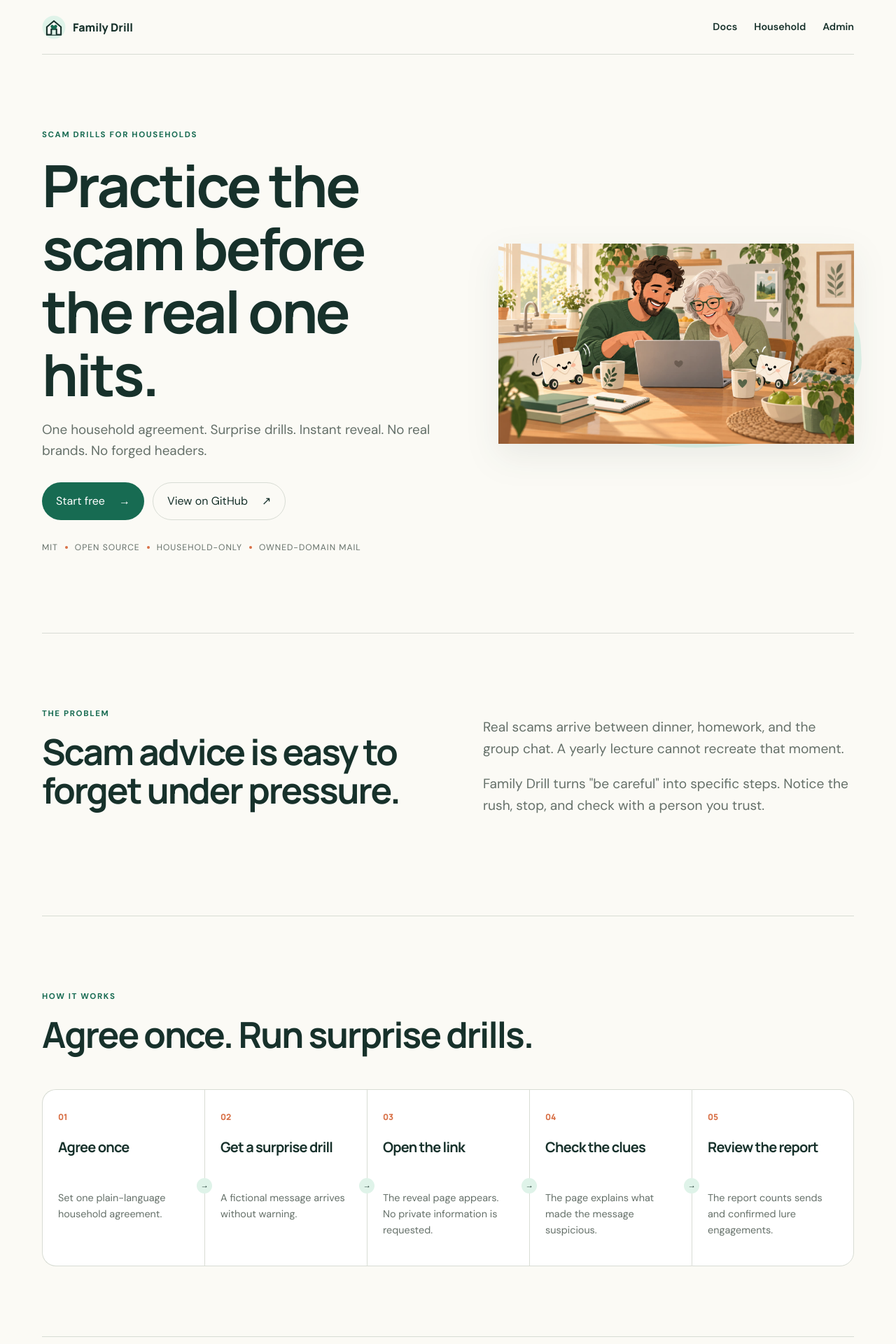
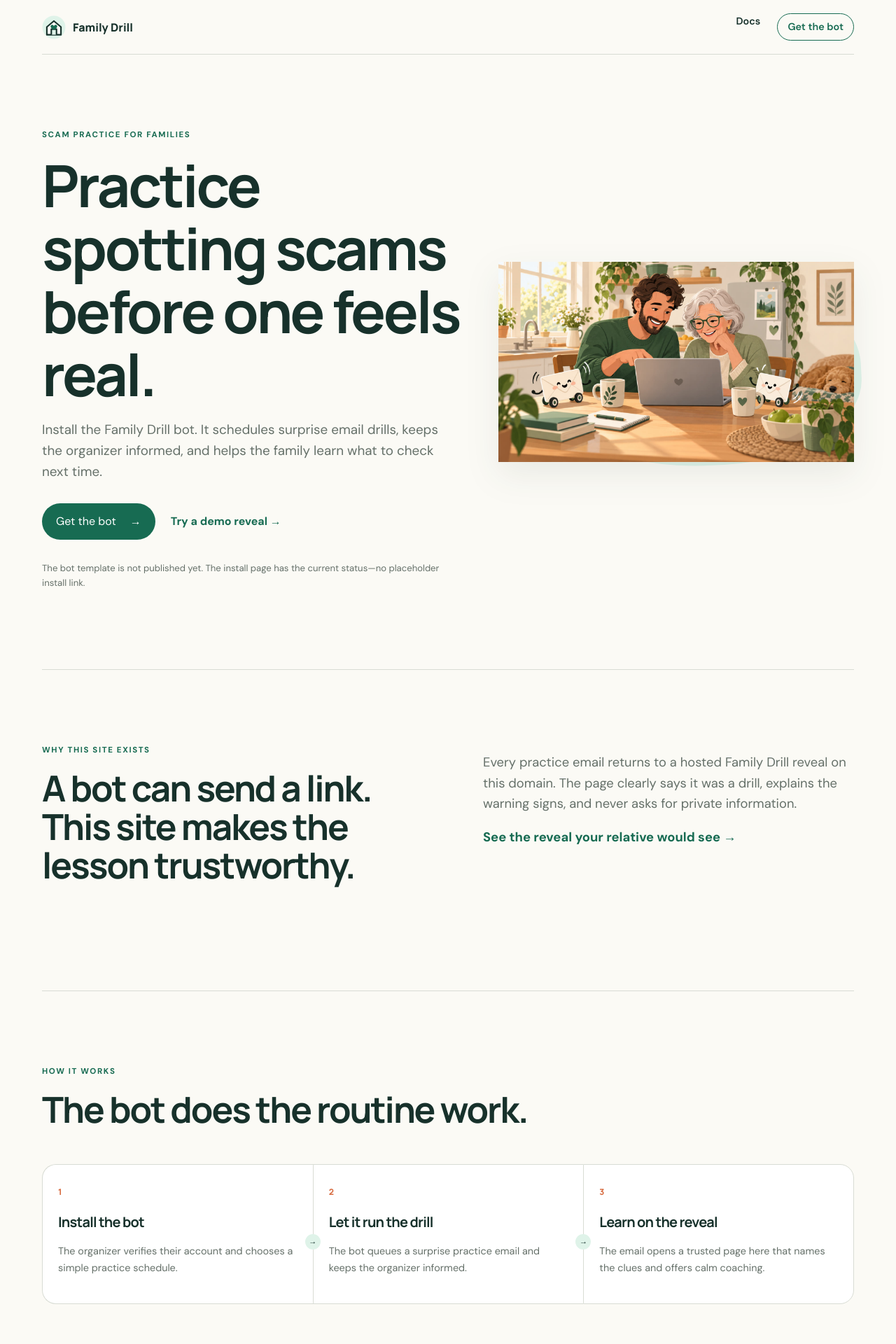
Before and after one commit to ajaysurie/family-drill, a Next.js app: page / in a window 1280 px wide. Shown: the top 1920 px of the page at 70% size. Built offline with nearby package versions, Linux system fonts and the light colour scheme.

Commit message:
Reapply bot-first web surface

```diff
--- a/app/admin/page.tsx
+++ b/app/admin/page.tsx
@@ -4,7 +4,7 @@ import { sendDrill } from "./actions";
 
 export default function AdminPage() {
   const household = getHousehold();
-  return <section><span className="eyebrow">Local demo</span><h1>Family drill report</h1>
+  return <section><span className="eyebrow">Developer demo · not the daily product</span><h1>Family drill report fixture</h1>
     <p>The household agreement is <b>{household.status}</b>. This demo sends mail only to the console. <Link href="/household">View the agreement and members</Link>.</p>
     <div className="table">
       {getMembers().map((member) => { const report = getReport(member.id); return <article className="row" key={member.id}>
--- a/app/docs/layout.tsx
+++ b/app/docs/layout.tsx
@@ -1,5 +1,5 @@
 import Link from "next/link";
 
 export default function DocsLayout({ children }: { children: React.ReactNode }) {
-  return <div className="docs-shell"><aside><span className="eyebrow">Documentation</span><h2>Family Drill docs</h2><nav><Link href="/docs/start">Setup options</Link><Link href="/docs/safety">Safety &amp; AUP</Link><Link href="/docs/bot">Grok Bot</Link></nav></aside><article className="docs-content">{children}</article></div>;
+  return <div className="docs-shell"><aside><span className="eyebrow">Documentation</span><h2>Family Drill docs</h2><nav><Link href="/docs/bot">Install the bot</Link><Link href="/docs/start">How it works</Link><Link href="/docs/safety">Safety &amp; AUP</Link></nav></aside><article className="docs-content">{children}</article></div>;
 }
--- a/app/household/page.tsx
+++ b/app/household/page.tsx
@@ -12,7 +12,7 @@ const terms = [
 
 export default function HouseholdPage() {
   const household = getHousehold();
-  return <section><span className="eyebrow">Household agreement</span><h1>Agree once before surprise drills begin.</h1>
+  return <section><span className="eyebrow">Developer demo · not the daily product</span><h1>Household setup fixture</h1>
     <p>{household.organizerName} organizes this household's fictional surprise drills.</p>
     <article className="card"><h2>Plain-language terms</h2><ul>{terms.map((term) => <li key={term}>{term}</li>)}</ul>
       {household.status === "active" ? <p className="notice">Agreement active since {new Date(household.activatedAt!).toLocaleDateString()} · terms {household.termsVersion}</p> : <form action={activateAgreement}><button>Activate household agreement</button></form>}
--- a/app/layout.tsx
+++ b/app/layout.tsx
@@ -10,7 +10,7 @@ export const metadata: Metadata = {
 
 export default function RootLayout({ children }: Readonly<{ children: React.ReactNode }>) {
   return <html lang="en"><body>
-    <header><Link href="/" className="brand"><Image src="/brand/house-icon.svg" alt="" width={34} height={34} /> Family Drill</Link><nav aria-label="Main navigation"><Link href="/docs/start">Docs</Link><Link href="/household">Household</Link><Link href="/admin">Admin</Link></nav></header>
+    <header><Link href="/" className="brand"><Image src="/brand/house-icon.svg" alt="" width={34} height={34} /> Family Drill</Link><nav aria-label="Main navigation"><Link href="/docs/start">Docs</Link><Link className="nav-cta" href="/docs/bot">Get the bot</Link></nav></header>
     <main>{children}</main>
     <footer><Link href="/" className="brand"><Image src="/brand/house-icon.svg" alt="" width={34} height={34} /> Family Drill</Link><p>Surprise scam drills for your household.</p><nav aria-label="Footer navigation"><a href="https://github.com/ajaysurie/family-drill">GitHub</a><Link href="/docs/start">Docs</Link><Link href="/docs/privacy">Privacy</Link><Link href="/docs/contact">Contact</Link></nav><small>MIT licensed. Fictional practice only. No credentials.</small></footer>
   </body></html>;
--- a/app/page.tsx
+++ b/app/page.tsx
@@ -1,59 +1,45 @@
 import Image from "next/image";
 import Link from "next/link";
 
-const drillSteps = [
-  ["01", "Agree once", "Set one plain-language household agreement."],
-  ["02", "Get a surprise drill", "A fictional message arrives without warning."],
-  ["03", "Open the link", "The reveal page appears. No private information is requested."],
-  ["04", "Check the clues", "The page explains what made the message suspicious."],
-  ["05", "Review the report", "The report counts sends and confirmed lure engagements."],
+const steps = [
+  ["1", "Install the bot", "The organizer verifies their account and chooses a simple practice schedule."],
+  ["2", "Let it run the drill", "The bot queues a surprise practice email and keeps the organizer informed."],
+  ["3", "Learn on the reveal", "The email opens a trusted page here that names the clues and offers calm coaching."],
 ];
 
 export default function Home() {
   return <>
     <section className="hero">
       <div className="hero-copy">
-        <span className="eyebrow">Scam drills for households</span>
-        <h1>Practice the scam before the real one hits.</h1>
-        <p>One household agreement. Surprise drills. Instant reveal. No real brands. No forged headers.</p>
+        <span className="eyebrow">Scam practice for families</span>
+        <h1>Practice spotting scams before one feels real.</h1>
+        <p>Install the Family Drill bot. It schedules surprise email drills, keeps the organizer informed, and helps the family learn what to check next time.</p>
         <div className="actions">
-          <Link className="button" href="/household">Start free <span aria-hidden>→</span></Link>
-          <a className="button secondary" href="https://github.com/ajaysurie/family-drill">View on GitHub <span aria-hidden>↗</span></a>
+          <Link className="button" href="/docs/bot">Get the bot <span aria-hidden>→</span></Link>
+          <Link className="text-link" href="/d/drill-leo">Try a demo reveal <span aria-hidden>→</span></Link>
         </div>
-        <p className="trust-line">MIT <i/> open source <i/> household-only <i/> owned-domain mail</p>
+        <p className="availability">The bot template is not published yet. The install page has the current status—no placeholder install link.</p>
       </div>
       <div className="hero-art">
         <Image src="/brand/hero-coaching.jpg" alt="A family calmly practicing how to spot a suspicious message together" width={720} height={620} priority />
       </div>
     </section>
 
-    <section className="split problem">
-      <div><span className="eyebrow">The problem</span><h2>Scam advice is easy to forget under pressure.</h2></div>
-      <div><p>Real scams arrive between dinner, homework, and the group chat. A yearly lecture cannot recreate that moment.</p><p>Family Drill turns "be careful" into specific steps. Notice the rush, stop, and check with a person you trust.</p></div>
+    <section className="why-reveal split">
+      <div><span className="eyebrow">Why this site exists</span><h2>A bot can send a link. This site makes the lesson trustworthy.</h2></div>
+      <div><p>Every practice email returns to a hosted Family Drill reveal on this domain. The page clearly says it was a drill, explains the warning signs, and never asks for private information.</p><Link className="text-link" href="/d/drill-leo">See the reveal your relative would see →</Link></div>
     </section>
 
     <section>
-      <span className="eyebrow">How it works</span><h2>Agree once. Run surprise drills.</h2>
-      <div className="steps">{drillSteps.map(([number, title, copy]) => <article key={number}><span>{number}</span><h3>{title}</h3><p>{copy}</p></article>)}</div>
+      <span className="eyebrow">How it works</span><h2>The bot does the routine work.</h2>
+      <div className="steps">{steps.map(([number, title, copy]) => <article key={number}><span>{number}</span><h3>{title}</h3><p>{copy}</p></article>)}</div>
     </section>
 
     <section className="truth-section">
-      <div><span className="eyebrow">What it does</span><h2>Runs fictional drills for your household.</h2><ul className="checks"><li>Fictional organizations and situations</li><li>Authenticated mail from a domain you own</li><li>Immediate reveal with coach tips</li><li>A household report of sends and engagements</li></ul></div>
-      <div className="not-card"><span className="eyebrow">What it is not</span><h3>This is not a phishing kit.</h3><ul><li>No brand impersonation</li><li>No forged From headers</li><li>No credential harvesting</li><li>No caller-ID spoofing</li><li>No downloads</li></ul></div>
+      <div><span className="eyebrow">Safe by design</span><h2>Practice the pressure, not the harm.</h2><ul className="checks"><li>Fictional organizations and situations</li><li>Authenticated delivery from a controlled domain</li><li>Organizer verification only</li><li>Immediate, shame-free coaching</li></ul></div>
+      <div className="not-card"><span className="eyebrow">Hard boundaries</span><h3>No impersonation. No secrets.</h3><ul><li>No real-brand or From spoofing</li><li>No credential forms</li><li>No mail-provider keys in the bot</li><li>No downloads</li></ul></div>
     </section>
 
-    <section>
-      <span className="eyebrow">Two ways to run it</span><h2>Use the hosted service or self-host.</h2>
-      <div className="run-grid">
-        <article className="run-card featured"><span className="tag">Coming soon</span><h3>Hosted</h3><p>The hosted service will use familydrill.com and app.familydrill.com. For now, try the household setup in this demo.</p><Link href="/household">Open demo <span aria-hidden>→</span></Link></article>
-        <article className="run-card"><span className="tag">MIT licensed</span><h3>Self-host</h3><p>Clone and deploy the project. Use your own legitimate mail provider and a domain you own.</p><a href="https://github.com/ajaysurie/family-drill">Clone on GitHub <span aria-hidden>↗</span></a></article>
-      </div>
-    </section>
-
-    <section className="bot-card">
-      <div><span className="eyebrow">Grok Bot template</span><h2>Use the bot for scheduling and coach tips.</h2><p>The optional template points to your Family Drill app URL. Keep ESP secrets in the app.</p></div><Link className="button secondary" href="/docs/bot">Bot instructions →</Link>
-    </section>
-
-    <section className="safety-strip"><div><span className="eyebrow">Safety rules</span><h2>Keep drills fictional and in the household.</h2></div><p>Households agree once. Drills use invented organizations. A miss opens the reveal and coach tips. <Link href="/docs/safety">Read the safety policy →</Link></p></section>
+    <section className="install-strip"><div><span className="eyebrow">Start with the bot</span><h2>Set the schedule once. Get coaching when it matters.</h2><p>The website hosts the reveal; the bot runs the practice.</p></div><Link className="button" href="/docs/bot">View install path →</Link></section>
   </>;
 }
```
Also changed, not shown: app/docs/bot/page.tsx (+8 -2 lines), app/docs/start/page.tsx (+5 -5 lines), app/styles.css.
